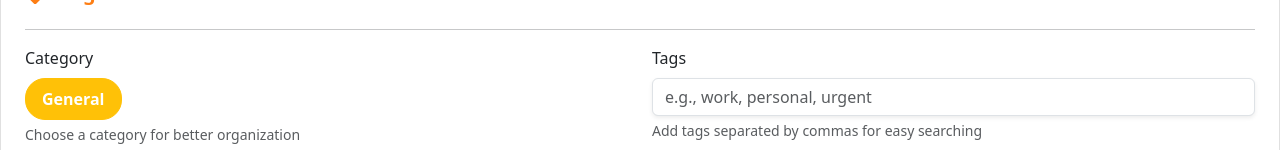
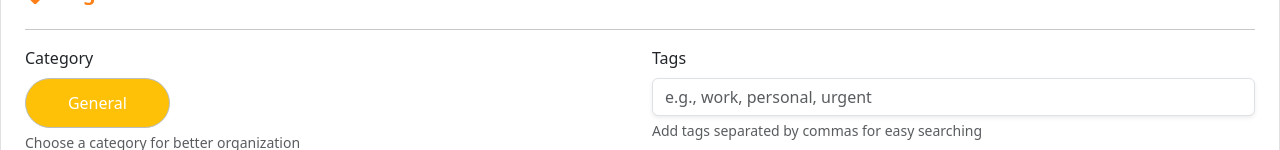
Before and after one commit to A-Raza-web/Rise-Task, a React (Vite) app in the folder frontend-risetask/: page /tasks in a window 1280 px wide. Shown: the part 650-800 px from the top of the page. Built offline with nearby package versions, Linux system fonts and the light colour scheme; no server answers.

Commit message:
task form work compaleted

```diff
--- a/frontend-risetask/src/components/Dashboard.jsx
+++ b/frontend-risetask/src/components/Dashboard.jsx
@@ -203,6 +203,27 @@ const Dashboard = () => {
           </div>
         </div>
       </div>
+       {/* Categories Section */}
+          <div className="card mb-4 shadow-sm border-0">
+            <div className="card-header">
+              <h5><FaTasks className="me-2" style={orange} /> Categories</h5>
+            </div>
+            <div className="card-body">
+              {stats.categories && stats.categories.length > 0 ? (
+                <ul className="list-group">
+                  {stats.categories.map((cat, index) => (
+                    <li key={index} className="list-group-item d-flex justify-content-between align-items-center">
+                      {cat.name}
+                      <span className="badge bg-primary rounded-pill">{cat.count}</span>
+                    </li>
+                  ))}
+                </ul>
+              ) : (
+                <p className="text-muted">No categories found</p>
+              )}
+            </div>
+          </div>
+
 
       {/* Quick Actions */}
       <div className="card mb-4 shadow-sm border-0">
--- a/frontend-risetask/src/components/TaskForm/TaskCategoryTags.jsx
+++ b/frontend-risetask/src/components/TaskForm/TaskCategoryTags.jsx
@@ -9,28 +9,38 @@ const TaskCategoryTags = ({ categories, category, setCategory, tags, setTags, is
       </h5>
       <hr />
       <div className="row mb-4">
+        {/* Category Section */}
         <div className="col-md-6 task-form-group">
           <label className="form-label">Category</label>
-          <div className="d-flex flex-wrap gap-2">
+          <div className="row g-2">
             {categories.map((cat) => (
+              <div key={cat._id} className="col-6 col-md-3">
                 <div
-                key={cat._id}
                   className={`custom-priority-option ${cat.name === category ? "active" : ""}`}
                   style={{
-                  backgroundColor: cat.name === category ? getCategoryColor(cat.name) : "white",
-                  color: cat.name === category ? "white" : "#6c757d",
-                  borderColor: cat.name === category ? getCategoryColor(cat.name) : "#ccc",
+                    backgroundColor: cat.name === category ? getCategoryColor(cat.name) : "#f8f9fa",
+                    color: cat.name === category ? "white" : "#495057",
+                    border: `1px solid #b8bec3ff`,
+                    textAlign: "center",
+                    padding: "12px 20px", // thoda aur roomy padding
+                    borderRadius: "50px", // pill style
+                    cursor: "pointer",
+                    fontSize: "16px", // font size bara
+                    fontWeight: "500", // text thoda bold
+                    transition: "all 0.3s ease",
                   }}
                   onClick={() => setCategory(cat.name)}
                   role="button"
                 >
                   {cat.name}
                 </div>
+              </div>
             ))}
           </div>
           <div className="form-text text-muted">Choose a category for better organization</div>
         </div>
 
+        {/* Tags Section */}
         <div className="col-md-6 task-form-group">
           <label htmlFor="taskTags" className="form-label">Tags</label>
           <input
```
Also changed, not shown: 1 other file (tests, documents, lock files or other folders). Lines whose indentation alone changed are shown as unchanged.
